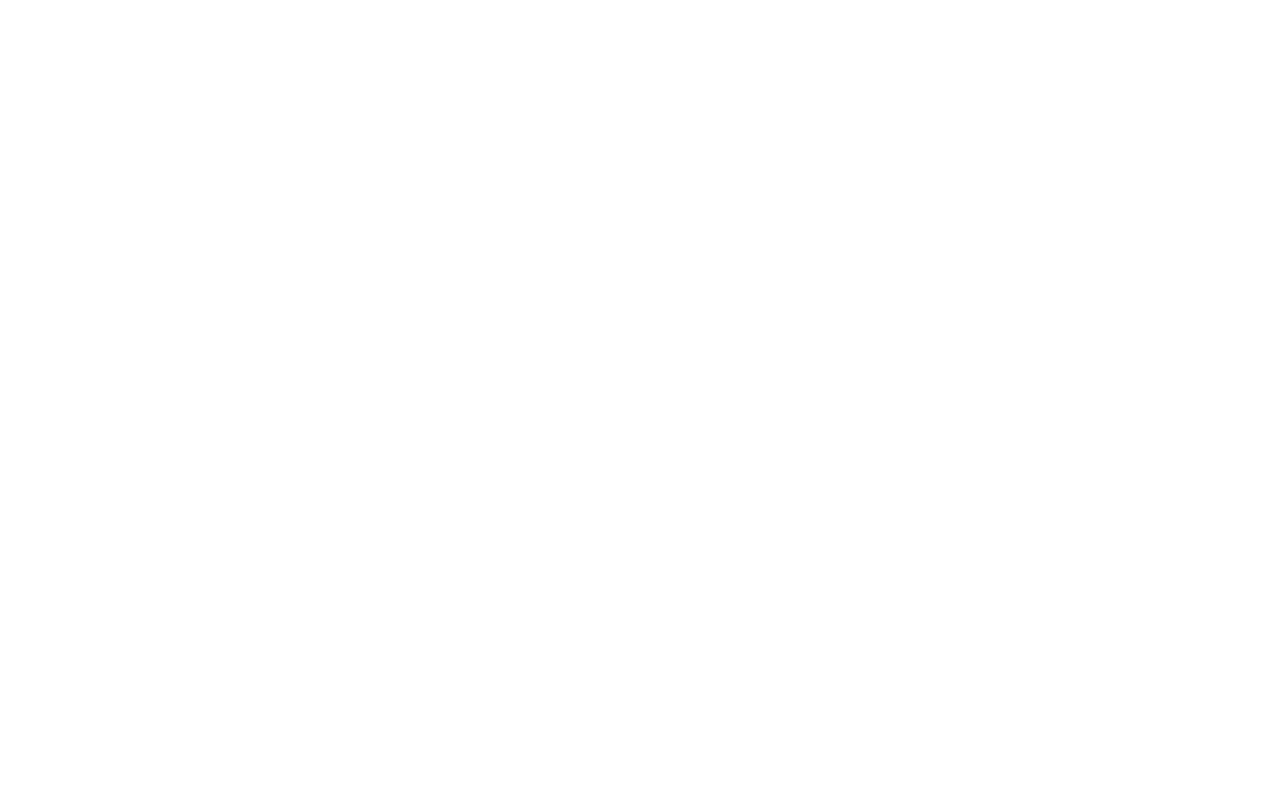
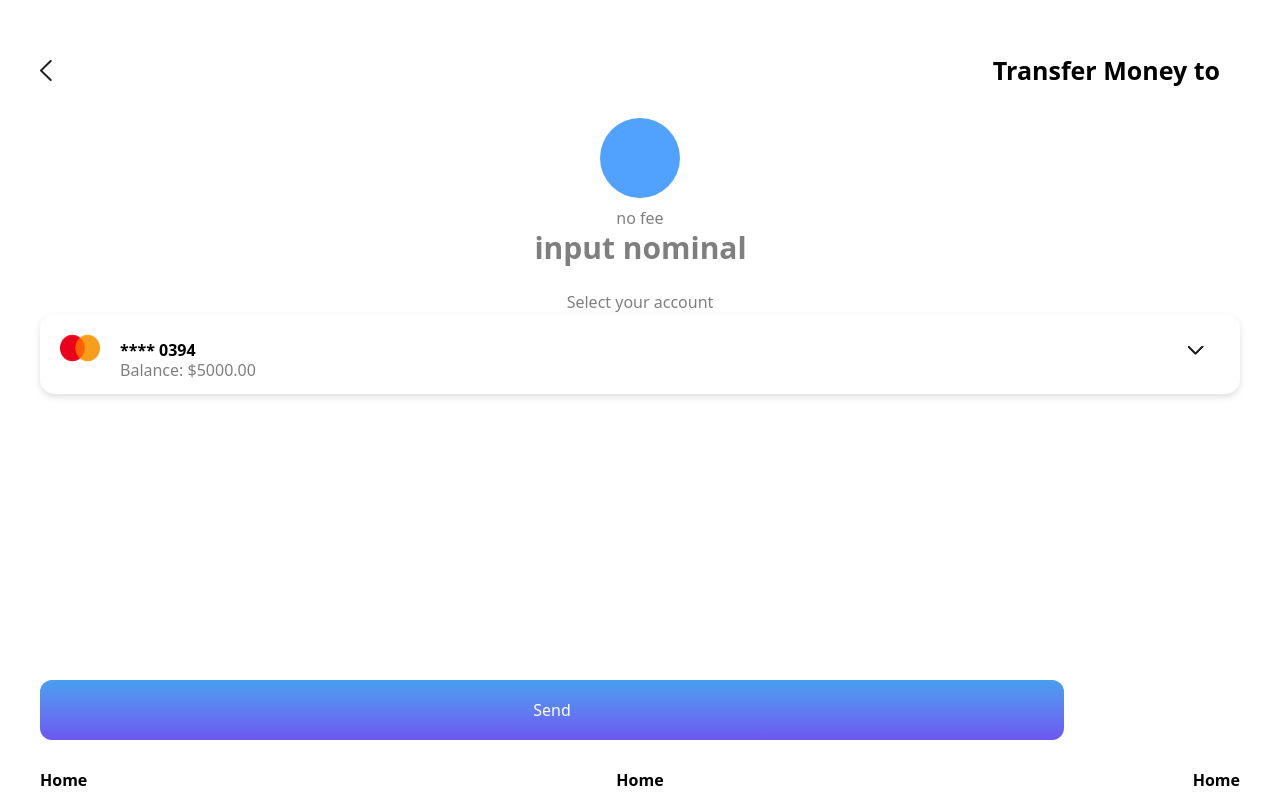
Before and after one commit to Wikan-dev/BankAppReact, a React (Vite) app: page /tfProces in a window 1280 px wide. Before the commit this address had no page. Built offline with nearby package versions, Linux system fonts and the light colour scheme.

Commit message:
added feature

```diff
--- a/src/App.jsx
+++ b/src/App.jsx
@@ -8,10 +8,14 @@
 import icon7 from './assets/Group5.svg';
 
 import Menu from './Menu.jsx';
+import { UserData } from './assets/data/data.js';
+const Data = Object.values(UserData);
+const currentUser = Data.find(user => user.id === 1);
 
 import { BrowserRouter, Link, Route, Routes } from 'react-router';
 import Transfer from './Transfer.jsx';
 import TransferReport from './TransferReport';
+import TransferProces from './tfProces.jsx';
 
 const MiniCard = ({image, title}) => {
   return (
@@ -27,16 +31,14 @@
 
   return (
     <div className='px-2 pt-10 bg-[#FFFDFF]'>
-
-      <h1 className='font-bold text-[35px] ml-2'>GOOD MORNING, name</h1>
-
+        <h1 key={currentUser.id} className='font-bold text-[35px] ml-2'>GOOD MORNING, {currentUser.nama}</h1>
       <div className='flex justify-center relative'>
-        <div className='text-white'>
-          <h1 className='absolute top-12 left-12 text-[30px]'>Name</h1>
-          <h1 className='absolute top-45 left-12 text-[20px] font-bold'>10.000.000</h1>
-          <h1 className='absolute top-38 left-12'>0293 1292 1230 1939</h1>
-          <h1 className='absolute top-30 left-12'>type</h1>
-        </div>
+          <div key={currentUser.uniqueKey} className='text-white'>
+            <h1 className='absolute top-12 left-12 text-[30px]'>{currentUser.nama}</h1>
+            <h1 className='absolute top-45 left-12 text-[20px] font-bold'>{currentUser.saldo}</h1>
+            <h1 className='absolute top-38 left-12'>{currentUser.nomer}</h1>
+            <h1 className='absolute top-30 left-12'>{currentUser.tipe}</h1>
+          </div>
         <img src={Multi} alt="card" />
       </div>
 
@@ -49,8 +51,11 @@
         <MiniCard image={icon6} title="Mobile Recharge" />
         <Link to={"/transferReport"}><MiniCard image={icon7} title="Transfer Report" /></Link>
       </div>
-      <Menu />
+      <div className='absolute -left-0 bottom-0'>
+        <Menu />
+      </div>
     </div>
+
   );
 }
 
@@ -61,6 +66,7 @@
         <Route path="/" element={<Home />} />
         <Route path="/transferReport" element={<TransferReport />} />
         <Route path="/transfer" element={<Transfer />} />
+        <Route path='/tfProces' element={<TransferProces />} />
         {/* Add more routes as needed */}
       </Routes>
     </BrowserRouter>
--- a/src/Menu.jsx
+++ b/src/Menu.jsx
@@ -2,7 +2,7 @@
 
 const Menu = () => {
   return (
-    <div className='bg-white w-full absolute -bottom-0 h-10 fixed flex justify-between px-10 items-center font-bold '>
+    <div className='bg-white w-full absolute -bottom-0 h-10 fixed left-0 flex justify-between px-10 items-center font-bold '>
       <Link to={"/"}><h1>Home</h1></Link>
       <Link to={"/"}><h1>Home</h1></Link>
       <Link to={"/"}><h1>Home</h1></Link>
--- a/src/Transfer.jsx
+++ b/src/Transfer.jsx
@@ -1,9 +1,9 @@
-import { Link } from "react-router";
+import { Link } from "react-router-dom";
 import Menu from "./Menu";
 import Shape from "./assets/Shape.svg";
 import search from './assets/search.svg';
 
-const Profile = ({title, photo, dola}) => {
+const Profile = ({title}) => {
     return (
         <div className="h-15 flex w-[100%] relative">
             <div className='w-10 h-10 bg-blue-500 absolute mt-3 rounded-full '></div>
@@ -17,7 +17,7 @@
     return (
         <div className="mx-10 mt-10">
             <div className="flex justify-between">
-                <Link to="/"><img src={Shape} alt="panah" /></Link>
+                <Link to="/"><img className="w-3" src={Shape} alt="panah" /></Link>
                 <h1 className="font-bold text-[20px]">Transfer Money To</h1>
             </div>
             <div>
@@ -26,16 +26,20 @@
             </div>
 
             <div className="mt-5 flex gap-5 flex-col">
-                <Profile title={"gred"}/>
-                <Profile title={"gred"}/>
-                <Profile title={"gred"}/>
-                <Profile title={"gred"}/>
-                <Profile title={"gred"}/>
+                <Link to="/tfProces" state={{ title: "gred" }}><Profile title={"gred"}/></Link>
+                <Link to="/tfProces" state={{ title: "gred" }}><Profile title={"gred"}/></Link>
+                <Link to="/tfProces" state={{ title: "gred" }}><Profile title={"gred"}/></Link>
+                <Link to="/tfProces" state={{ title: "gred" }}><Profile title={"gred"}/></Link>
+                <Link to="/tfProces" state={{ title: "gred" }}><Profile title={"gred"}/></Link>
+                <Link to="/tfProces" state={{ title: "gred" }}><Profile title={"gred"}/></Link>
+
             </div>
 
             <div className="absolute -left-0">
                 <Menu />
             </div>
+
+            {/* <TransferReport title="gred" num="2929 **** 92292" amount="$200.00" /> */}
         </div>
     )
 }
--- /dev/null
+++ b/src/assets/data/data.js
@@ -0,0 +1,7 @@
+// src/UserData.js
+import Data from './mainData.json';
+
+export const UserData = Object.entries(Data).map(([key, value]) => ({
+  ...value,         // copy semua isi user (id, nama, saldo, dll)
+  uniqueKey: `${key}-${value.id}`, // bikin key unik: "user-1-1", "user-2-2"
+}));
--- /dev/null
+++ b/src/assets/data/mainData.json
@@ -0,0 +1,16 @@
+{
+    "user-1" : {
+        "id" : 1,
+        "nama" : "wikan",
+        "saldo": 200000,
+        "nomer": 238742323,
+        "tipe": "expres"
+    },
+    "user-2" : {
+        "id" : 2,
+        "nama" : "lanang",
+        "saldo": 300000,
+        "nomer": 10234898,
+        "tipe": "expres"
+    }
+}
--- /dev/null
+++ b/src/tfProces.jsx
@@ -0,0 +1,109 @@
+import { useState, useRef, useEffect, use } from 'react';
+import Logo from './assets/Logo.png';
+import { Link, useLocation } from 'react-router-dom';
+import Shape from './assets/Shape.svg';
+import succes from './assets/succes.svg';
+// import Profile from './Transfer.jsx';
+import Menu from './Menu';
+
+const TransferSucces = ({value, title}) => {
+    const [show, setShow] = useState(false);
+
+    useEffect(() => {
+        setShow(true)
+    }, []);
+
+    return (
+        <div className='bg-white absolute top-0 left-0 w-full h-[100vh] z-10'>
+
+            <div className='flex justify-center mt-30 flex-col justify-center'>
+                <img className={` w-50 transition-all dduration-10000 mx-auto ${show ? "opacity-100 scale-100" : "opacity-0 scale-0"} `} style={{ transitionTimingFunction: "cubic-bezier(0.34, 1.56, 0.64, 1)"}} src={succes} alt="succes" />
+                <h1 className='font-bold text-[30px] mx-auto text-center w-80'>$ {value} <span>has been sent to {title}</span></h1>
+            </div>
+            <Link to="/Transfer"><button  className="text-white font-medium bg-linear-to-t from-[#6C56F0] to-[#469FEF] w-[80%] left-10 h-15 absolute bottom-20 rounded-xl hover:scale-110 transition-all transition-1s">Close</button></Link>
+            <button className="text-blue-400 font-medium w-[80%] left-10 h-15 absolute bottom-40 rounded-xl hover:scale-110 transition-all transition-1s">View receipt</button>
+            {/* <Profile title={name} /> */}
+        </div>
+    )
+}
+
+const CardInfo = () => {
+    const [show, setShow] = useState(false);
+    return (
+        <div className='flex flex-row '>
+            <img className='w-10 h-7' src={Logo} alt="card logo" />
+            <div className="ml-5">
+                <h1 className="font-bold relative top-1">**** 0394</h1>
+                <h1 className="text-black/50">Balance: <span>$5000.00</span></h1>
+            </div>
+            <button><img src={Shape} alt="button" className="absolute top-7 right-10 -rotate-90 transition-all transition-1s" style={{rotate: show ? "90deg" : ''}}/></button>
+        </div>
+
+    )
+}
+
+const TransferProces = ({ num }) => {
+    const [show, setShow] = useState(false);
+    const [proces, setProces] = useState(false);
+    const [amount, setAmount] = useState('');
+    const location = useLocation();
+    const {title} = location.state || {};
+
+   const handleSend = () => {
+        if (amount == null || amount == '')  {
+            alert("Please enter an amount");
+        } else if (amount <= 9999 ) {
+            setProces(true);
+        } else {
+            alert("Amount exceeds limit of 9999");
+        }
+    }
+    const card = useRef(null);
+
+    useEffect(() => {
+        const handleClick = () => {
+            setShow(prev => !prev);
+            console.log('clicked');
+        };
+
+        const currentCard = card.current;
+        currentCard.addEventListener('click', handleClick);
+
+        return () => {
+            currentCard.removeEventListener('click', handleClick);
+        }
+    }, []);
+
+    return (
+        <div className="w-full h-[100vh] bg-white relative left-0 top-0 px-10 pt-15 ">
+            {proces && <TransferSucces value={amount} title={title} />}
+
+            <div className="flex flex-row justify-between">
+                <Link to='/Transfer'><img src={Shape} alt="back" className="w-3 " /></Link>
+                <h1 className="font-bold text-[25px] bottom-2 relative mr-5">Transfer Money to</h1>
+            </div>
+            <div className="bg-blue-400 rounded-full w-20 h-20 mx-auto mt-5"></div>
+            <div className="text-center mt-2">
+                <h1 className="font-bold">{title}</h1>
+                <h1 className="text-black/50">{num}</h1>
+            </div>
+            <div className='mx-10 relative'>
+                <input type="number" value={amount} onChange={(e) => setAmount(e.target.value)} className='top-3 absolute left-2 w-full h-15 font-bold text-[30px] text-center focus:outline-none' placeholder='input nominal' max="9999" />
+                <h1 className="text-center text-black/50">no fee</h1>
+            </div>
+                <h1 className="text-center text-black/50 mt-15">Select your account</h1>
+                <div className="bg-white flex-col p-5 h-17 rounded-[15px] flex relative drop-shadow-md overflow-auto gap-10" ref={card} style={{height: show ? '250px' : '80px', transition: 'all 0.3s ease'}}>
+                    <CardInfo />
+                    <CardInfo />
+                    <CardInfo />
+                    <CardInfo />
+                    <CardInfo />
+                </div>
+
+                <button onClick={handleSend} className="text-white font-medium bg-linear-to-t from-[#6C56F0] to-[#469FEF] w-[80%] h-15 absolute bottom-15 rounded-xl hover:scale-110 transition-all transition-1s">Send</button>
+            <Menu></Menu>
+        </div>
+    )
+}
+
+export default TransferProces;
```
Also changed, not shown: src/assets/Logo.png (added), src/assets/succes.svg (added).
